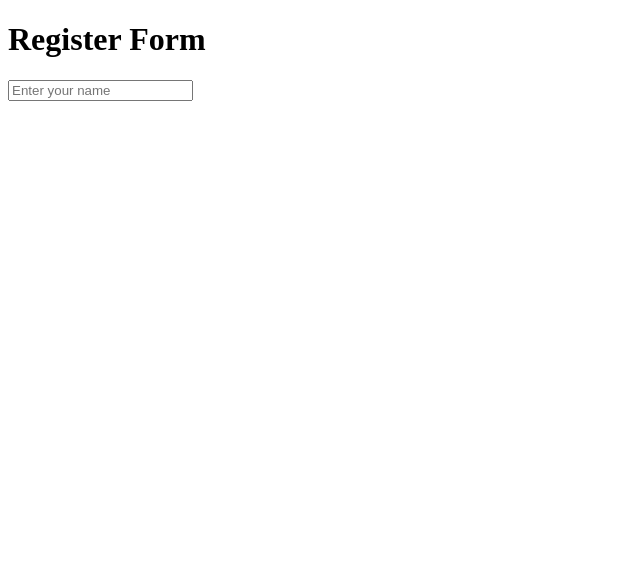
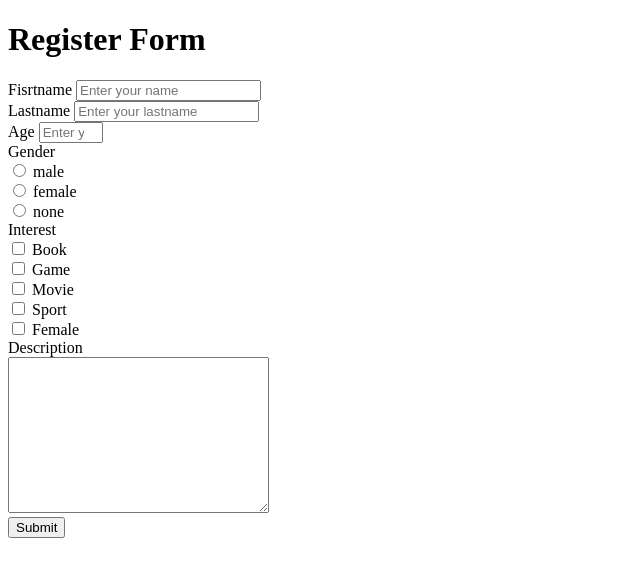
Before and after one commit to lekchan000/WebDev, a plain HTML site: page register.html in a window 1280 px wide. Shown: the whole page, without its empty margins (0-640 px from the left). Drawn offline with Linux system fonts and the light colour scheme.

Commit message:
Enhance register.html with additional fields for lastname, age, gender, interests, and description

```diff
--- a/register.html
+++ b/register.html
@@ -7,6 +7,51 @@
 </head>
 <body>
     <h1>Register Form</h1>
-    <input type="text" placeholder="Enter your name" id="name">
+    <div>
+        Fisrtname   <input type="text"      placeholder="Enter your name"       id="name">
+    </div>
+    <div>
+        Lastname    <input type="text"      placeholder="Enter your lastname"   id="lastname">
+    </div>
+    <div>
+        Age         <input type="number"    placeholder="Enter your age"        id="age" min="18" max="100">
+    </div>
+    <div>
+        Gender
+    </div>
+    <div>
+        <input name="gender" type="radio"> male
+    </div>
+    <div>
+        <input name="gender" type="radio"> female
+    </div>
+    <div>
+        <input name="gender" type="radio"> none
+    </div>
+    <div>Interest</div>
+    <div>
+        <input name="Interest" type="checkbox"> Book
+    </div>
+    <div>
+        <input name="Interest" type="checkbox"> Game
+    </div>
+    <div>
+        <input name="Interest" type="checkbox"> Movie
+    </div>
+    <div>
+        <input name="Interest" type="checkbox"> Sport
+    </div>
+    <div>
+        <input name="Interest" type="checkbox"> Female
+    </div>
+    <div>
+        Description
+        <div>
+            <textarea name="description" id="description" cols="30" rows="10"></textarea>
+        </div>
+    </div>
+    <div>
+        <button id="submit">Submit</button>
+    </div>
 </body>
 </html>
```
